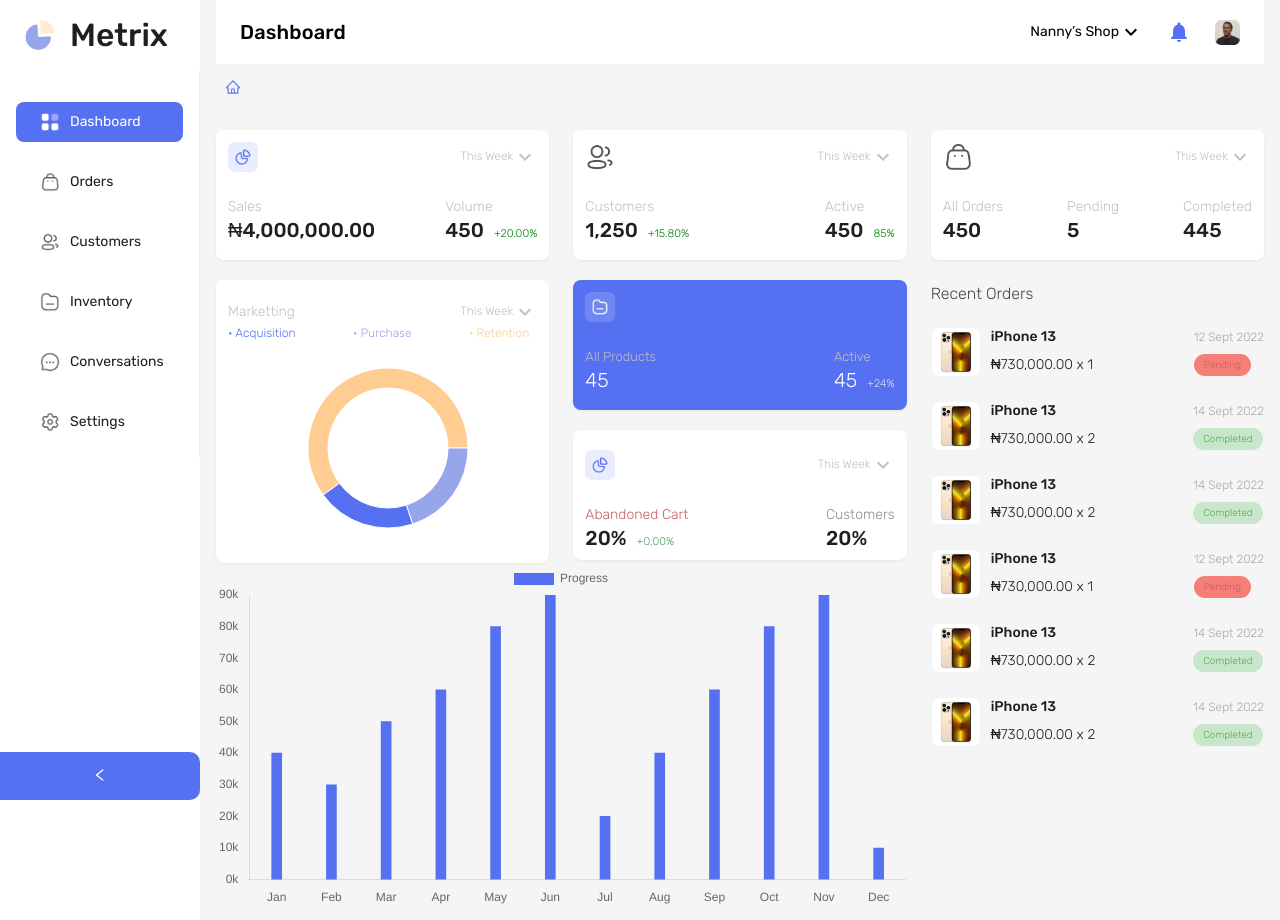
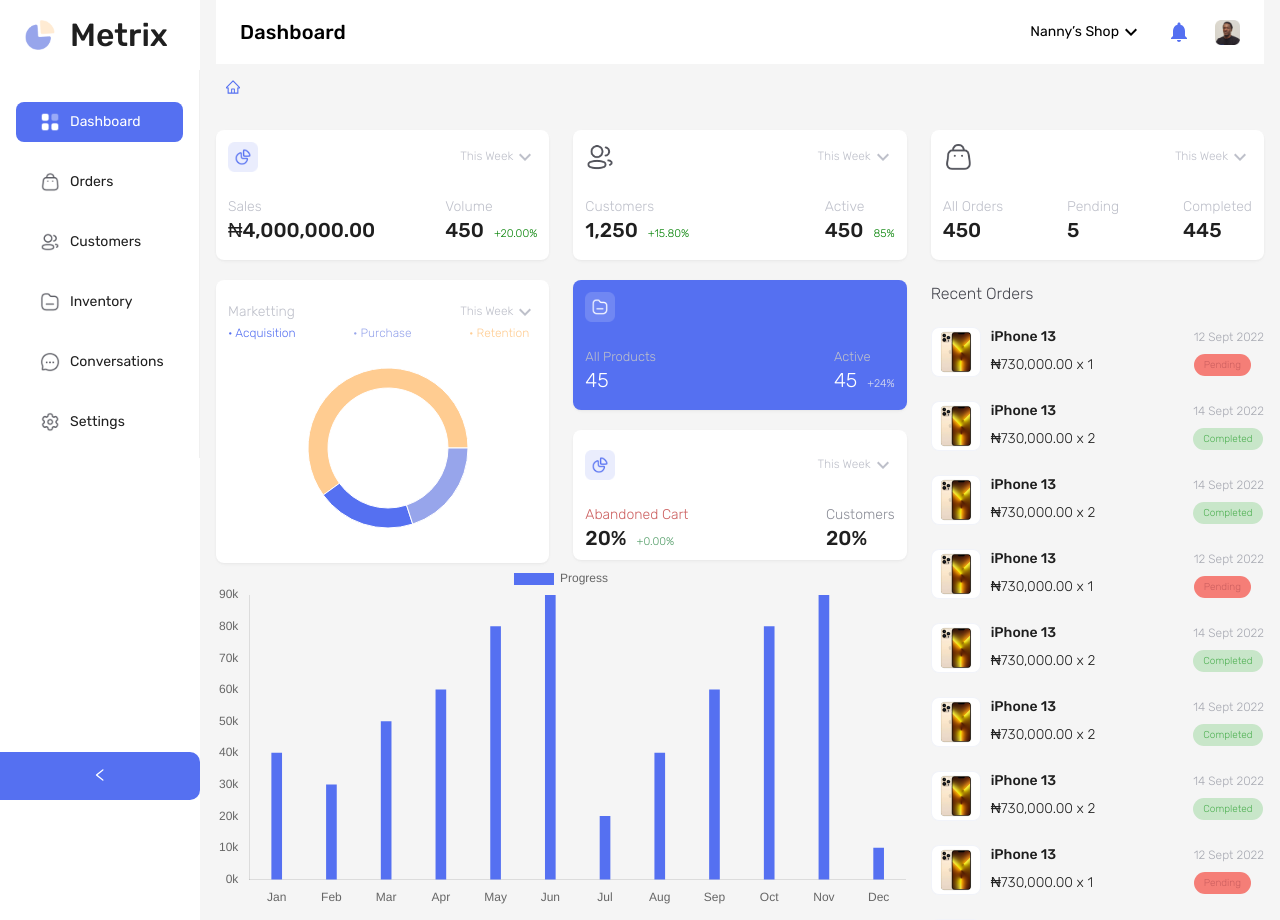
Before and after one commit to arjun11120/MetrixShopping, a React app: page / in a window 1280 px wide. Shown: the top 920 px of the page. Built offline with nearby package versions, Linux system fonts and the light colour scheme; the HTML template or start-up script is replaced by a standard one.

Commit message:
add some data

```diff
--- a/src/components/CustomChartCard.jsx
+++ b/src/components/CustomChartCard.jsx
@@ -72,6 +72,46 @@ const CustomCardWithChart = () => {
       statusColor: "#4CAF50",
       statusBackground: "#C8E6C9",
     },
+    {
+      image: iphone13,
+      productName: "iPhone 13",
+      price: "₦730,000.00",
+      quantity: 2,
+      date: "14 Sept 2022",
+      status: "Completed",
+      statusColor: "#4CAF50",
+      statusBackground: "#C8E6C9",
+    },
+    {
+      image: iphone13,
+      productName: "iPhone 13",
+      price: "₦730,000.00",
+      quantity: 1,
+      date: "12 Sept 2022",
+      status: "Pending",
+      statusColor: "#CC5F5F",
+      statusBackground: "#F57E77",
+    },
+    {
+      image: iphone13,
+      productName: "iPhone 13",
+      price: "₦730,000.00",
+      quantity: 2,
+      date: "14 Sept 2022",
+      status: "Completed",
+      statusColor: "#4CAF50",
+      statusBackground: "#C8E6C9",
+    },
+    {
+      image: iphone13,
+      productName: "iPhone 13",
+      price: "₦730,000.00",
+      quantity: 2,
+      date: "14 Sept 2022",
+      status: "Completed",
+      statusColor: "#4CAF50",
+      statusBackground: "#C8E6C9",
+    }
   ];
   return (
     <Row gutter={24}>
```
